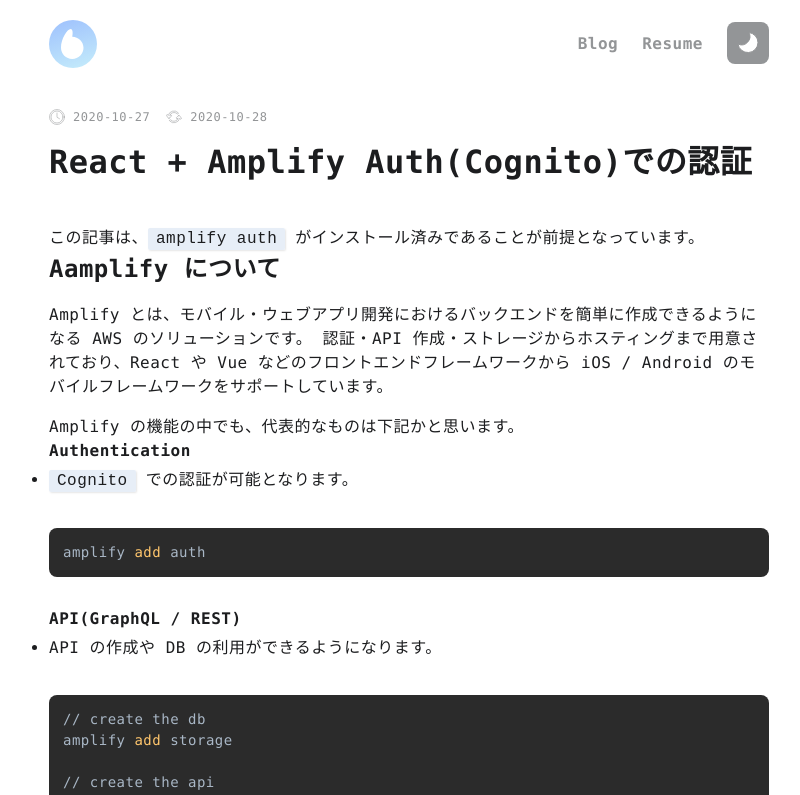
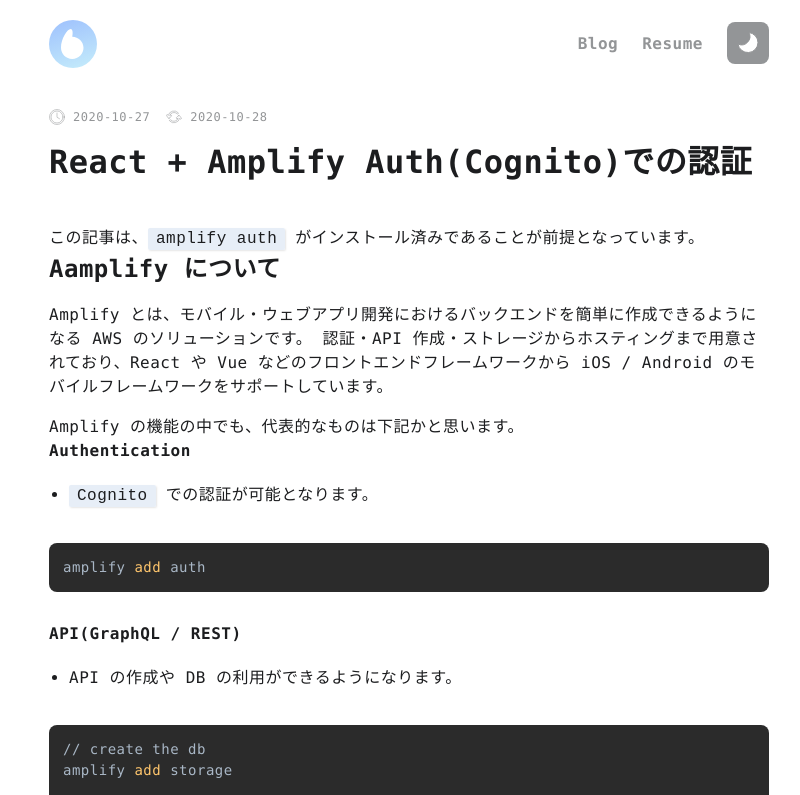
Before and after one commit to Yuta07/asibi, a Next.js app: page /amplify-authclass in a window 1280 px wide. Shown: the top 795 px of the page, without its empty margins (231-1031 px from the left). Built offline with nearby package versions, Linux system fonts and the light colour scheme.

Commit message:
fix: list markdown style

```diff
--- a/pages/[id].tsx
+++ b/pages/[id].tsx
@@ -75,10 +75,7 @@
 		return <Link href={href}>{children}</Link>
 	}
 
-	const MarkdownList: VFC<{ children: ReactNode; ordered: boolean; tight: boolean; depth: number }> = ({
-		children,
-		...props
-	}) => {
+	const MarkdownList: VFC<{ children: ReactNode; ordered: boolean; depth: number }> = ({ children, ...props }) => {
 		const { ordered, depth } = props
 		return (
 			<List ordered={ordered} depth={depth}>
@@ -176,12 +173,25 @@
 						heading: MarkdownHeading,
 						img: MarkdownImage,
 						a: MarkdownLink,
-						list: MarkdownList,
 						li({ children, index, ordered, ...props }) {
 							return (
 								<MarkdownListItem ordered={ordered} index={index} {...props}>
 									{children}
 								</MarkdownListItem>
+							)
+						},
+						ul({ children, depth, ordered, ...props }) {
+							return (
+								<MarkdownList depth={depth} ordered={ordered} {...props}>
+									{children}
+								</MarkdownList>
+							)
+						},
+						ol({ children, depth, ordered, ...props }) {
+							return (
+								<MarkdownList depth={depth} ordered={ordered} {...props}>
+									{children}
+								</MarkdownList>
 							)
 						},
 						p: MarkdownParagraph,
```
